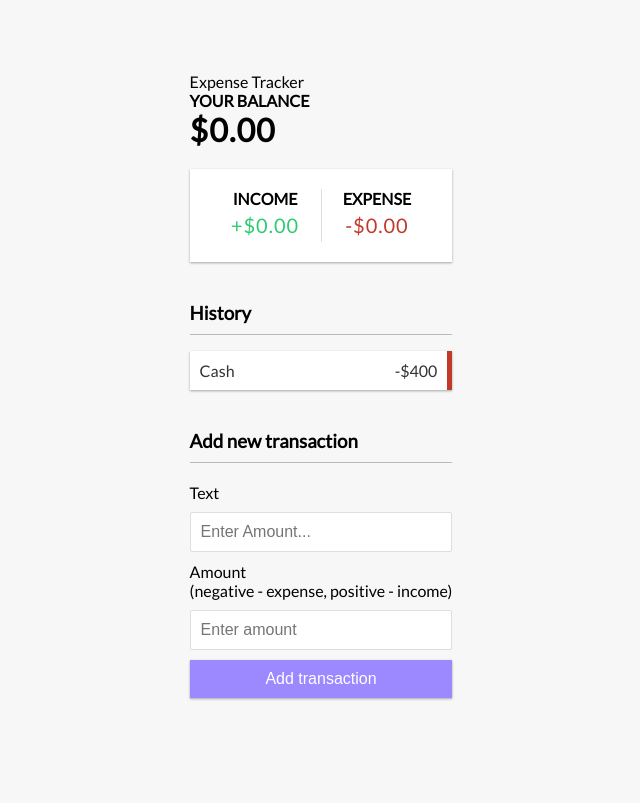
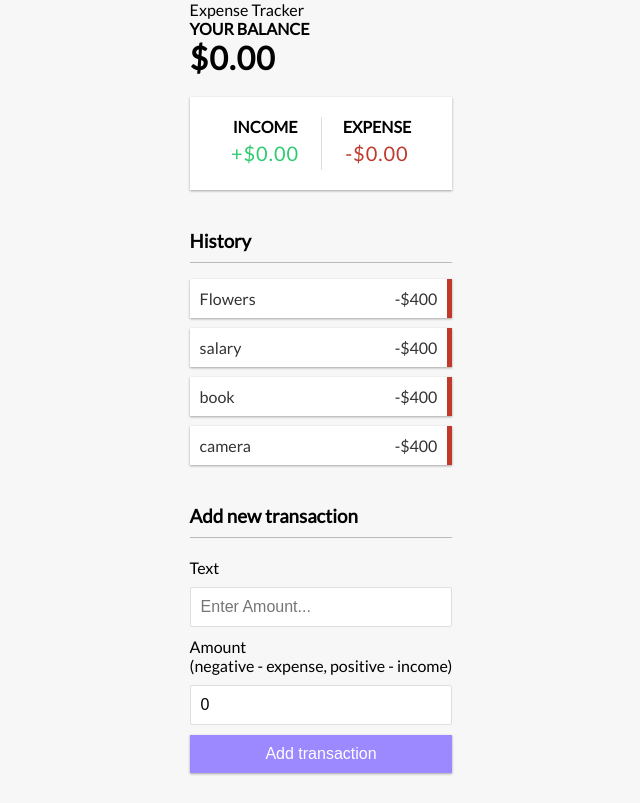
Before and after one commit to Kamausimon/expense-tracker-app, a React (Create React App) app: page / in a window 1280 px wide. Shown: the whole page, without its empty margins (319-959 px from the left). Built offline with nearby package versions, Linux system fonts and the light colour scheme.

Commit message:
added extra components and code

```diff
--- a/src/App.js
+++ b/src/App.js
@@ -2,14 +2,16 @@
 import { Header } from './components/Header';
 import { Balance } from './components/Balance';
 import { IncomeExpenses } from './components/IncomeExpenses';
-import { TransactionList } from './TransactionList';
+import { TransactionList } from './components/TransactionList';
 import { AddTransaction } from './components/AddTransaction';
+
+import { GlobalProvider } from './context/GlobalState';
 
 import './App.css';
 
 function App() {
   return (
-    <div>
+    <GlobalProvider>
      <Header/>
      <div>
        <Balance />
@@ -17,7 +19,7 @@
        <TransactionList/>
        <AddTransaction />
      </div>
-    </div>
+    </GlobalProvider>
   );
 }
 
--- a/src/TransactionList.js
+++ /dev/null
@@ -1,14 +0,0 @@
-import React from 'react'
-
-export const TransactionList = () => {
-  return (
-    <>
-        <h3>History</h3>
-        <ul  className="list">
-          <li className="minus">
-          Cash <span>-$400</span><button className="delete-btn">x</button>
-          </li>
-        </ul>
-    </>
-  )
-}
--- a/src/components/AddTransaction.js
+++ b/src/components/AddTransaction.js
@@ -1,19 +1,22 @@
-import React from 'react'
+import React, {useState} from 'react'
 
 export const AddTransaction = () => {
+ const [text,setText] = useState('');
+ const[amount, setAmount] = useState(0);
+
   return (
     <>
         <h3>Add new transaction</h3>
         <form>
             <div className="form-control">
              <label htmlFor="text">Text</label>
-             <input type="text" id="text" placeholder="Enter Amount..." />
+             <input type="text" id="text" value={text} onChange={(e)=>setText(e.target.value)} placeholder="Enter Amount..." />
             </div>
              <div className="form-control">
              <label htmlFor="amount">Amount <br/>
              (negative - expense, positive - income)
              </label>
-             <input type="number" id="amount" placeholder='Enter amount'/>
+             <input type="number" id="amount" value={amount} onChange={(e)=>setAmount(e.target.value)} placeholder='Enter Amount...'/>
              </div>
              <button className="btn">Add transaction</button>
         </form>
--- /dev/null
+++ b/src/components/Transaction.js
@@ -0,0 +1,11 @@
+import React from 'react'
+
+export const Transaction = ({transaction}) => {
+  return (
+    <div>
+    <li className="minus">
+          {transaction.text} <span>-$400</span><button className="delete-btn">x</button>
+          </li>
+    </div>
+  )
+}
--- /dev/null
+++ b/src/components/TransactionList.js
@@ -0,0 +1,19 @@
+import React, {useContext} from 'react'
+import {GlobalContext} from '../context/GlobalState';
+import { Transaction } from './Transaction';
+
+export const TransactionList = () => {
+const {transactions} = useContext(GlobalContext);
+
+
+
+  return (
+    <>
+        <h3>History</h3>
+        <ul  className="list">
+          {transactions.map(transaction => (<Transaction key={transaction.id} transaction={transaction}/>))}
+
+        </ul>
+    </>
+  )
+}
--- /dev/null
+++ b/src/context/AppReducer.js
@@ -0,0 +1,6 @@
+export default (state, action) => {
+  switch(action.type){
+ default:
+     return state;
+  }
+}
--- /dev/null
+++ b/src/context/GlobalState.js
@@ -0,0 +1,26 @@
+import React,{createContext, useReducer} from "react";
+import AppReducer from './AppReducer';
+
+//initial state
+const initialState ={
+    transactions: [
+        {id:1, text:'Flowers', amount:-20},
+        {id:2, text:'salary', amount:300},
+        {id:3, text:'book', amount:-10},
+        {id:4, text:'camera', amount:150}
+    ]
+}
+
+//export context
+export const GlobalContext = createContext(initialState);
+
+//provider component
+export const GlobalProvider = ({children}) =>{
+   const [state, dispatch] = useReducer(AppReducer, initialState);
+
+   return(
+    <GlobalContext.Provider value={{  transactions: state.transactions}}>
+        {children}
+    </GlobalContext.Provider>
+   )
+}
```
